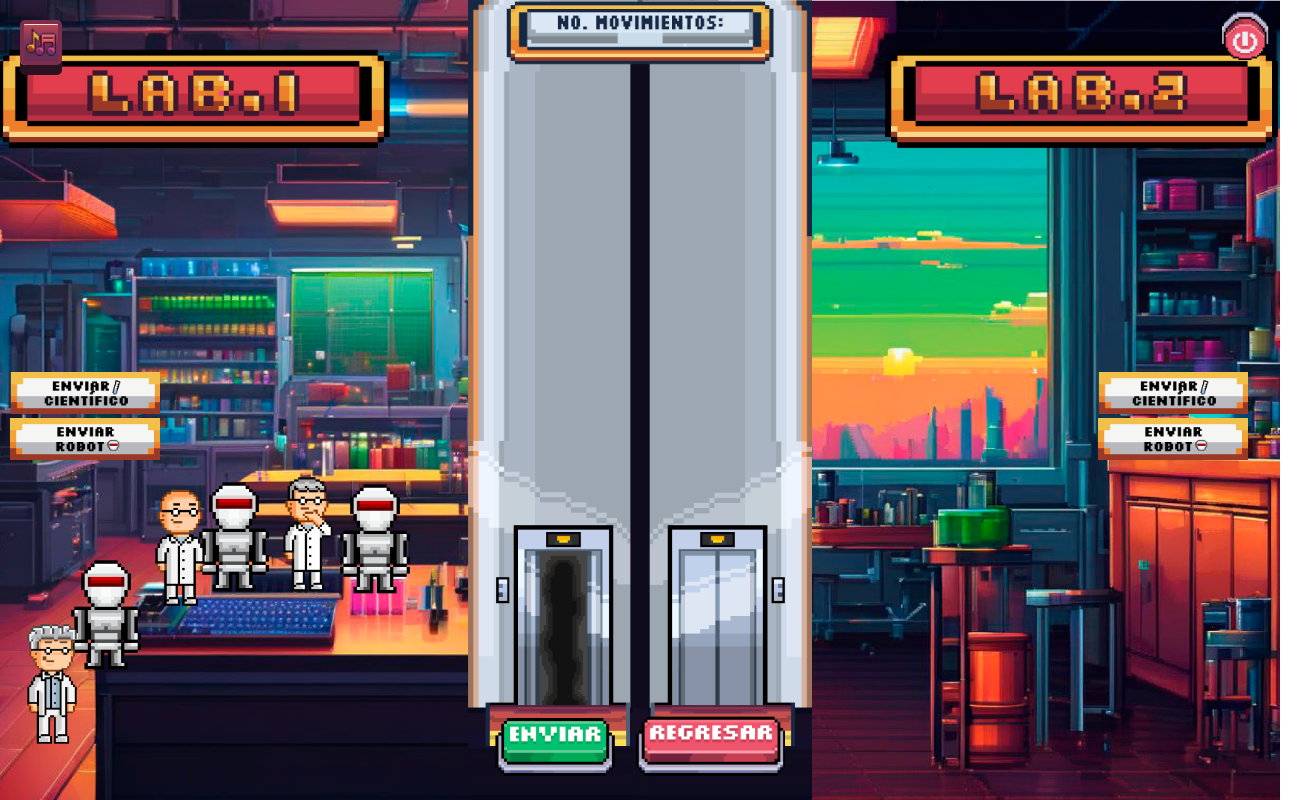
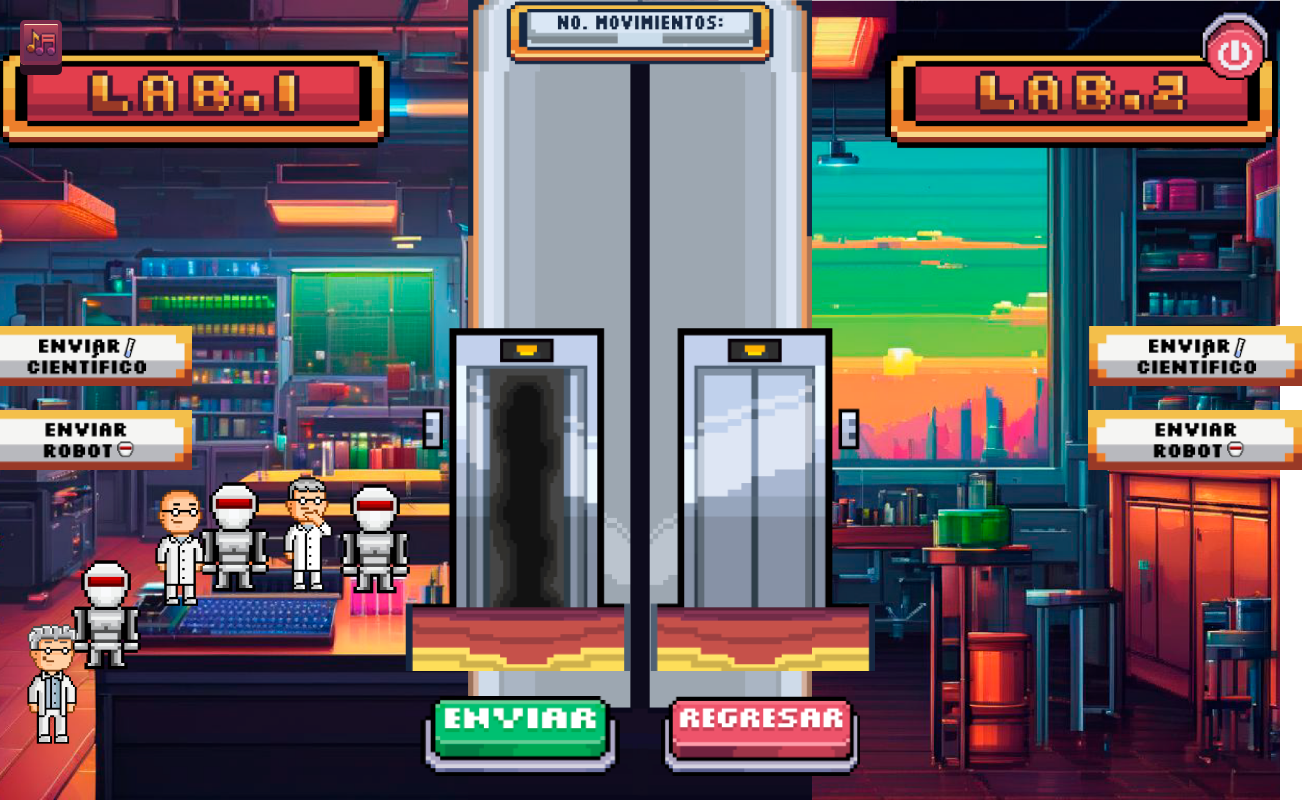
Before and after one commit to MarioDominguez7/Cientificos-Robots, an Angular app: page /game in a window 1280 px wide. Shown: the whole page, 1302 px wide, since content can reach past the window. Built offline with nearby package versions, Linux system fonts and the light colour scheme.

Commit message:
Botones de enviar científico y enviar robot acomodados a 1920 x 1080

```diff
--- a/src/app/game/game.component.css
+++ b/src/app/game/game.component.css
@@ -21,7 +21,30 @@
 }
 
 /*--------------------------- BOTONES --------------------------- */
+.button {
+  cursor: pointer;
+  margin: 0 20px;
+  width: 200px;
+  height: 80.39px;
+  top: 982px;
+  left: 758.951px;
+}
 
+.btnRegresar {
+  width: 200px;
+}
+
+
+/*Antes
+.button {
+  cursor: pointer;
+  margin: 0 10px;
+  width: 120px;
+  height: auto;
+  top: 982px;
+  left: 758.951px;
+}
+*/
 
 .button-container {
   position: absolute;
@@ -30,19 +53,9 @@
   transform: translateX(-50%);
 }
 
-.button {
-  cursor: pointer;
-  margin: 0 10px;
-  /* Espaciado entre los botones */
-  width: 120px;
-  /* Cambia este valor según el tamaño deseado */
-  height: auto;
-  /* Ajusta la altura automáticamente para mantener la proporción de la imagen */
-}
-
 .back-btn {
-  width: 50px;
-  height: 50px;
+  width: 70px; /*Antes 50px */
+  height: 70px; /*Antes 50px */
   border: none;
   display: flex;
   align-items: center;
@@ -56,11 +69,6 @@
   overflow: hidden;
 }
 
-.back-btn:hover {
-  width: 60px;
-  height: 60px;
-  overflow: visible;
-}
 
 .characters {
   margin-top: 100px;
@@ -72,36 +80,34 @@
 
 .capsule-container {
   position: absolute;
-  bottom: 50px;
+  bottom: 125px;
   left: 50%;
   transform: translateX(-50%);
 }
 
 /* Estilo específico para los botones */
 .capsule {
-  cursor: pointer;
   margin: 0 10px;
-  /* Espaciado entre los botones */
-  width: 145px;
-  /* Cambia este valor según el tamaño deseado */
+  width: 225px;
   height: auto;
-  /* Ajusta la altura automáticamente para mantener la proporción de la imagen */
 }
 
-.button-enviarL {
+ /*Antes
+.capsule-container {
   position: absolute;
-  bottom: 290px;
-  right: 85%;
-  transform: translateY(-50%);
+  bottom: 50px;
+  left: 50%;
+  transform: translateX(-50%);
 }
 
-.button-enviarR {
-  position: absolute;
-  bottom: 290px;
-  left: 85%;
-  transform: translateY(-50%);
-}
+Estilo específico para los botones
+.capsule {
+  margin: 0 10px;
+  width: 145px;
+  height: auto;
+} */
 
+/* Pantalla de ustedes
 .optionss {
   margin-top: 100px;
   display: flex;
@@ -109,6 +115,75 @@
   gap: 15px;
   align-items: center;
 }
+
+.button-enviarL, .button-enviarR {
+  position: absolute;
+  bottom: 290px;
+  transform: translateY(-50%);
+}
+
+.button-enviarL {
+  left: 758.951px;
+  width: 150px;
+}
+
+.button-enviarR {
+  left: 758.951px;
+}
+
+.button {
+  cursor: pointer;
+  width: 150px;
+  height: auto;
+  transition: transform 0.2s ease;
+}
+
+ Efecto de escala al presionar
+.button:active {
+  transform: scale(0.8);
+}
+*/
+
+/* Mi Pantalla */
+.optionss {
+  margin-top: 100px;
+  display: flex;
+  flex-direction: column;
+  gap: 15px;
+  align-items: center;
+}
+
+.button-enviarL, .button-enviarR {
+  position: absolute;
+  top: 400px;
+  transform: translateY(-50%);
+}
+
+.button-enviarL {
+  margin-left: 60px;
+  right: 85%;
+}
+
+.button-enviarR {
+  left: 85%;
+  margin-right: 60px;
+}
+
+.button-top {
+  cursor: pointer;
+  width: auto;
+  height: 60px;
+  transition: transform 0.2s ease;
+}
+
+.button-top:active {
+  transform: scale(0.8);
+}
+
+.button-spacing {
+  margin-bottom: 20px;
+}
+
 
 /*--------------------------- PERSONAJES --------------------------- */
 /*Pantalla de 1920 x 1080*/
@@ -380,7 +455,7 @@
   transform: translateY(-50%);
 }
 
-/*
+/* Pantalla de ustedes
 .cientifico1Lab1 {
   position: absolute;
   bottom: -10px;
--- a/src/app/game/game.component.html
+++ b/src/app/game/game.component.html
@@ -13,24 +13,12 @@
 
     <div class="optionss">
       <div class="button-enviarL">
-        <img class="button" src="assets/sendCientifico.png" alt="sendCientifico"
-          [src]="isSendCButtonPressed ? 'assets/sendCientificoPressed.png' : 'assets/sendCientifico.png'"
-          (mousedown)="onSendCButtonMouseDown()" (mouseup)="onSendCButtonMouseUp()"
-          (mouseleave)="isSendCButtonPressed = false" style="top: 982px; left: 758.951px; width: 150px;" />
-        <img class="button" src="assets/sendRobot.png" alt="sendCientifico"
-          [src]="isSendRButtonPressed ? 'assets/sendRobotPressed.png' : 'assets/sendRobot.png'"
-          (mousedown)="onSendRButtonMouseDown()" (mouseup)="onSendRButtonMouseUp()"
-          (mouseleave)="isSendRButtonPressed = false" style="top: 982px; left: 758.951px; width: 150px;" />
+        <img class="button-top button-spacing" src="assets/sendCientifico.png" alt="sendCientifico" />
+        <img class="button-top" src="assets/sendRobot.png" alt="sendRobot" />
       </div>
       <div class="button-enviarR">
-        <img class="button" src="assets/sendCientifico.png" alt="sendCientifico"
-          [src]="isSendCButtonPressed ? 'assets/sendCientificoPressed.png' : 'assets/sendCientifico.png'"
-          (mousedown)="onSendCButtonMouseDown()" (mouseup)="onSendCButtonMouseUp()"
-          (mouseleave)="isSendCButtonPressed = false" style="top: 982px; left: 758.951px; width: 150px;" />
-        <img class="button" src="assets/sendRobot.png" alt="sendCientifico"
-          [src]="isSendRButtonPressed ? 'assets/sendRobotPressed.png' : 'assets/sendRobot.png'"
-          (mousedown)="onSendRButtonMouseDown()" (mouseup)="onSendRButtonMouseUp()"
-          (mouseleave)="isSendRButtonPressed = false" style="top: 982px; left: 758.951px; width: 150px;" />
+        <img class="button-top button-spacing" src="assets/sendCientifico.png" alt="sendCientifico" />
+        <img class="button-top" src="assets/sendRobot.png" alt="sendRobot" />
       </div>
     </div>
 
@@ -40,6 +28,7 @@
     </div>
 
     <div class="button-container">
+      <!--        PANTALLA DE USTEDES
       <img class="button" src="assets/botonEnviar.png" alt="Enviar"
         [src]="isSendButtonPressed ? 'assets/botonEnviarPressed.png' : 'assets/botonEnviar.png'"
         (mousedown)="onSendButtonMouseDown()" (mouseup)="onSendButtonMouseUp()"
@@ -48,7 +37,18 @@
       <img class="button" src="assets/botonRegresar.png" alt="Regresar"
         [src]="isBackButtonPressed ? 'assets/botonRegresarPressed.png' : 'assets/botonRegresar.png'"
         (mousedown)="onBackButtonMouseDown()" (mouseup)="onBackButtonMouseUp()"
-        (mouseleave)="isBackButtonPressed = false" style="top: 982px; left: 758.951px; width: 150px;" />
+        (mouseleave)="isBackButtonPressed = false" style="top: 982px; left: 758.951px; width: 150px;" />-->
+
+        <!-- MI PANTALLA -->
+         <img class="button" src="assets/botonEnviar.png" alt="Enviar"
+        [src]="isSendButtonPressed ? 'assets/botonEnviarPressed.png' : 'assets/botonEnviar.png'"
+        (mousedown)="onSendButtonMouseDown()" (mouseup)="onSendButtonMouseUp()"
+        (mouseleave)="isSendButtonPressed = false"/>
+
+      <img class="button btnRegresar" src="assets/botonRegresar.png" alt="Regresar"
+        [src]="isBackButtonPressed ? 'assets/botonRegresarPressed.png' : 'assets/botonRegresar.png'"
+        (mousedown)="onBackButtonMouseDown()" (mouseup)="onBackButtonMouseUp()"
+        (mouseleave)="isBackButtonPressed = false"/>
     </div>
 
     <div class="characters">
```
